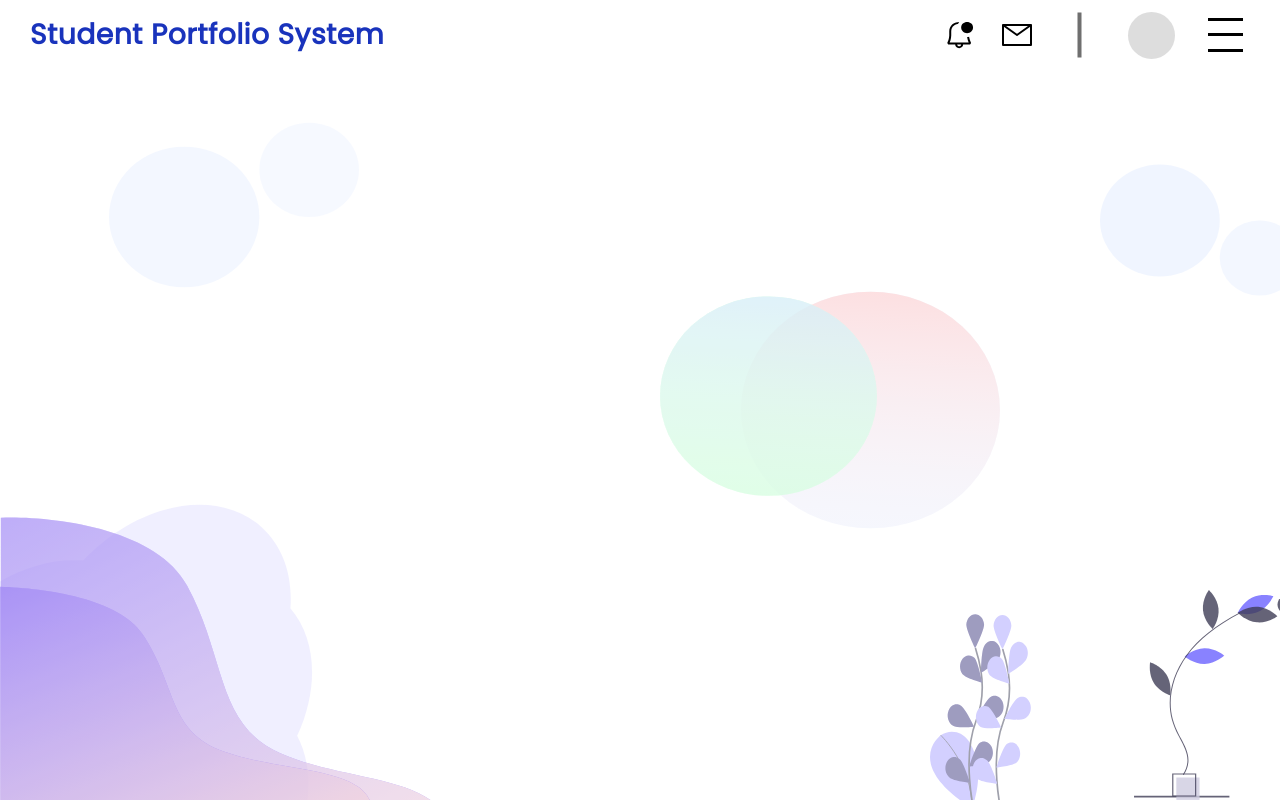
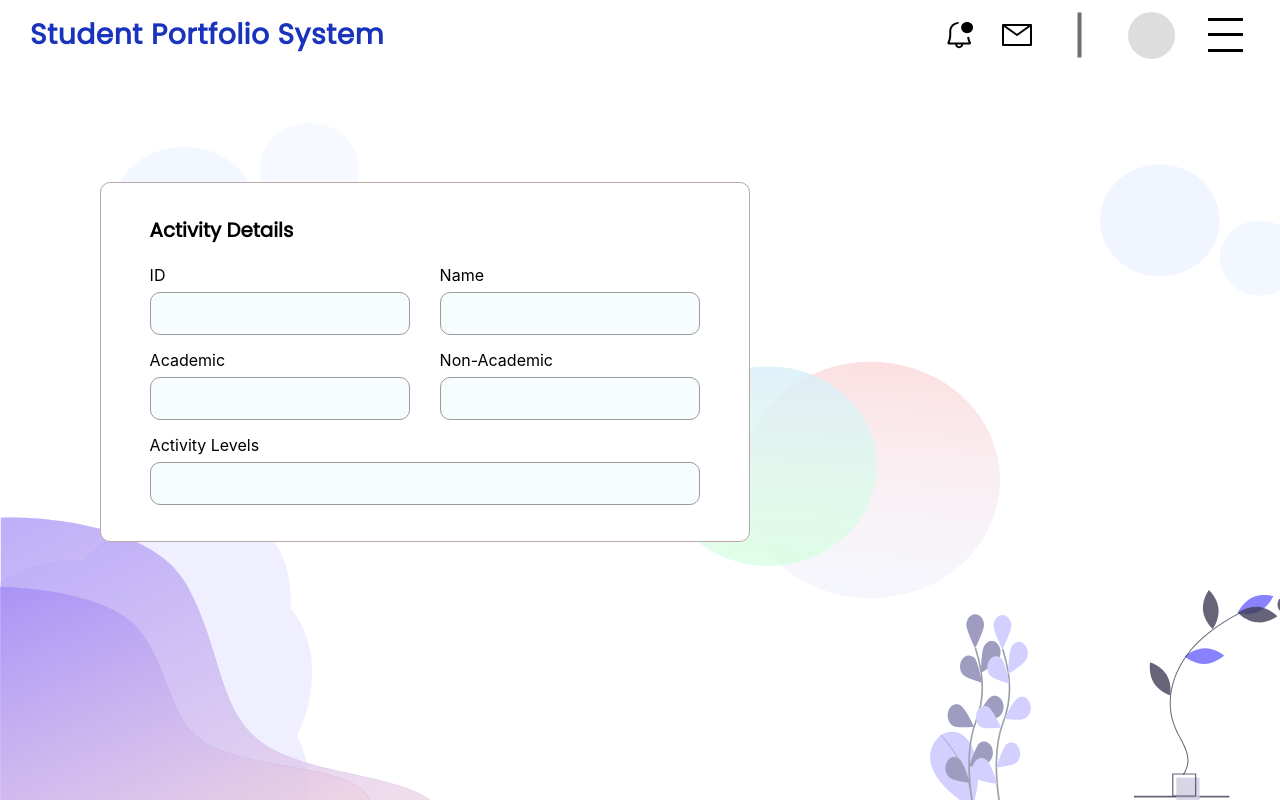
Before and after one commit to PrinceSP/sysPort, a React (Create React App) app: page /activityForm in a window 1280 px wide. Built offline with nearby package versions, Linux system fonts and the light colour scheme.

Commit message:
add molecules activity component

```diff
--- a/src/components/atoms/inputs/index.js
+++ b/src/components/atoms/inputs/index.js
@@ -1,4 +1,4 @@
-const Inputs = ({className,title,holder,value,fontF,clr,size,height,width=260,type}) => {
+const Inputs = ({className,title,holder,value,fontF,clr,size,height,width=260,type,bclr='#CED8F0',rad='3px'}) => {
   const style ={
     p:{
       fontFamily:fontF,
@@ -10,9 +10,9 @@ const Inputs = ({className,title,holder,value,fontF,clr,size,height,width=260,ty
       width,
       padding:'0 8px',
       background: '#F7FDFF',
-      border: '1.5px solid #CED8F0',
+      border: `1.5px solid ${bclr}`,
       boxSizing: 'border-box',
-      borderRadius: '3px',
+      borderRadius: rad,
       fontSize:'1.25rem'
     },
     container:{
--- /dev/null
+++ b/src/components/molecules/activityDetails/index.css
@@ -0,0 +1,54 @@
+/* .academicContainer{
+  width:650px;
+  height:360px;
+  display: flex;
+  align-items: center;
+  justify-content:center;
+  flex-direction: column;
+  border: 1px solid #BAA7A7;
+  border-radius:10px;
+  background-color: #fff;
+  z-index:1;
+  position:absolute;
+  top:182px;
+  left:100px;
+} */
+.academicContainer>p{
+  width:85%;
+  height:30px;
+  font-size:1.235rem;
+  font-family:'Poppins';
+  font-weight:600;
+  margin-bottom:20px;
+}
+
+.academicActivityDatas>Inputs:nth-child(1){
+  grid-area:id;
+}
+.academicActivityDatas>Inputs:nth-child(2){
+  grid-area:name;
+}
+.academicActivityDatas>Inputs:nth-child(3){
+  grid-area:academic;
+}
+.academicActivityDatas>Inputs:nth-child(4){
+  grid-area:non;
+}
+.academicActivityDatas>Inputs:nth-child(5){
+  grid-area:levels;
+}
+
+.academicActivityDatas{
+  width:85%;
+  height:60%;
+  display: grid;
+  grid-template-columns:repeat(2,290px);
+  grid-template-rows:repeat(4,50px);
+  grid-template-areas:
+    "id name"
+    "academic non"
+    "levels levels"
+  ;
+  grid-row-gap:35px;
+  margin-bottom:30px;
+}
--- /dev/null
+++ b/src/components/molecules/activityDetails/index.js
@@ -0,0 +1,42 @@
+import {useState,useEffect} from 'react'
+import {Inputs} from '../../../components'
+import './index.css'
+
+
+
+const ActivityDetails = ({width,height,top,left,right,title})=>{
+
+  const styles={
+    container:{
+      width,
+      height,
+      display: 'flex',
+      alignItems: 'center',
+      justifyContent:'center',
+      flexDirection: 'column',
+      border: '1px solid #BAA7A7',
+      borderRadius:'10px',
+      backgroundColor: '#fff',
+      zIndex:1,
+      position:'absolute',
+      top,left,right,
+    }
+  }
+
+  const {container} = styles
+
+  return(
+    <div style={container} className='academicContainer'>
+      <p>{title}</p>
+      <div className='academicActivityDatas'>
+        <Inputs title='ID' clr='#000' bclr='#9B9A9A' rad ='10px'/>
+        <Inputs title='Name' bclr='#9B9A9A' rad ='10px'/>
+        <Inputs title='Academic' bclr='#9B9A9A' rad ='10px'/>
+        <Inputs title='Non-Academic' bclr='#9B9A9A' rad ='10px'/>
+        <Inputs title='Activity Levels' width='550px' bclr='#9B9A9A' rad ='10px'/>
+      </div>
+    </div>
+  )
+}
+
+export default ActivityDetails
--- a/src/components/molecules/index.js
+++ b/src/components/molecules/index.js
@@ -1,4 +1,5 @@
 import WelcomeForm from './loginWelcomeForm'
 import Header from './header'
+import ActivityDetails from './activityDetails'
 
-export {WelcomeForm,Header}
+export {WelcomeForm,Header,ActivityDetails}
--- a/src/pages/activityForm/index.css
+++ b/src/pages/activityForm/index.css
@@ -5,7 +5,7 @@
 }
 
 .container{
-  height:100vh;
+  min-height:100vh;
   width:100%;
   overflow:hidden;
   display: flex;
@@ -33,7 +33,7 @@
 .ImageContainer >img:nth-child(2){
   height:340px;
   width:340px;
-  top:240px;
+  top:310px;
   left:660px;
 }
 
--- a/src/pages/activityForm/index.js
+++ b/src/pages/activityForm/index.js
@@ -4,7 +4,7 @@ BubLeft,
 BubRight,
 Flowers} from '../../assets'
 import "./index.css"
-import {Header} from '../../components'
+import {Header,Inputs,ActivityDetails} from '../../components'
 
 const ActivityForm = () => {
   return (
@@ -17,6 +17,17 @@ const ActivityForm = () => {
         <img src={BubRight} alt='illustrations'/>
         <img src={Flowers} alt='illustrations'/>
       </div>
+      {/*<div className='academicContainer'>
+        <p>Activity Details</p>
+        <div className='academicActivityDatas'>
+          <Inputs title='ID' clr='#000' bclr='#9B9A9A' rad ='10px'/>
+          <Inputs title='Name' bclr='#9B9A9A' rad ='10px'/>
+          <Inputs title='Academic' bclr='#9B9A9A' rad ='10px'/>
+          <Inputs title='Non-Academic' bclr='#9B9A9A' rad ='10px'/>
+          <Inputs title='Activity Levels' width='550px' bclr='#9B9A9A' rad ='10px'/>
+        </div>
+      </div>*/}
+      <ActivityDetails height='360px' width='650px' left='100px' top='182px' title='Activity Details'/>
     </div>
   )
 }
--- a/src/pages/profile/index.js
+++ b/src/pages/profile/index.js
@@ -18,20 +18,20 @@ const Profile = () => {
         </div>
         <div>
           <form>
-            <div className="item-1" ><Inputs title='First Name' holder='john' fontF='Cairo' clr='000'/></div>
-            <div className="item-2" ><Inputs title='Last Name' holder='doe' fontF='Cairo' clr='000'/></div>
-            <div className="item-3" ><Inputs width="95%" title='Email' holder='johndoe@gmail.com' fontF='Cairo' clr='000'/></div>
-            <div className="item-4" ><Inputs width="95%" title='Contact' holder='+51238571' fontF='Cairo' clr='000'/></div>
-            <div className="item-5" ><Inputs width="95%" title='Address' holder='St.Median' fontF='Cairo' clr='000'/></div>
-            <div className="item-6" ><Inputs title='City' holder='Oregon' fontF='Cairo' clr='000'/></div>
-            <div className="item-7" ><Inputs title='State' holder='California' fontF='Cairo' clr='000'/></div>
-            <div className="item-8" ><Inputs title='Zip Code' holder='12841' fontF='Cairo' clr='000'/></div>
-            <div className="item-9" ><Inputs title='Country' holder='United Staes' fontF='Cairo' clr='000'/></div>
-            <div className="item-10"><Inputs title='Gender' holder='male or female' fontF='Cairo' clr='000'/></div>
-            <div className="item-11"><Inputs title='Religion' holder='Christian' fontF='Cairo' clr='000'/></div>
-            <div className="item-12"><Inputs title='Faculty' holder='Economic and Bussiness' fontF='Cairo' clr='000'/></div>
-            <div className="item-13"><Inputs title='Major' holder='accounting' fontF='Cairo' clr='000'/></div>
-            <div className="item-14"><Inputs width="95%" title='Password' holder='*******' fontF='Cairo' clr='000' type='password'/></div>
+            <div className="item-1" ><Inputs title='First Name' holder='john' fontF='Cairo' clr='#000'/></div>
+            <div className="item-2" ><Inputs title='Last Name' holder='doe' fontF='Cairo' clr='#000'/></div>
+            <div className="item-3" ><Inputs width="95%" title='Email' holder='johndoe@gmail.com' fontF='Cairo' clr='#000'/></div>
+            <div className="item-4" ><Inputs width="95%" title='Contact' holder='+51238571' fontF='Cairo' clr='#000'/></div>
+            <div className="item-5" ><Inputs width="95%" title='Address' holder='St.Median' fontF='Cairo' clr='#000'/></div>
+            <div className="item-6" ><Inputs title='City' holder='Oregon' fontF='Cairo' clr='#000'/></div>
+            <div className="item-7" ><Inputs title='State' holder='California' fontF='Cairo' clr='#000'/></div>
+            <div className="item-8" ><Inputs title='Zip Code' holder='12841' fontF='Cairo' clr='#000'/></div>
+            <div className="item-9" ><Inputs title='Country' holder='United Staes' fontF='Cairo' clr='#000'/></div>
+            <div className="item-10"><Inputs title='Gender' holder='male or female' fontF='Cairo' clr='#000'/></div>
+            <div className="item-11"><Inputs title='Religion' holder='Christian' fontF='Cairo' clr='#000'/></div>
+            <div className="item-12"><Inputs title='Faculty' holder='Economic and Bussiness' fontF='Cairo' clr='#000'/></div>
+            <div className="item-13"><Inputs title='Major' holder='accounting' fontF='Cairo' clr='#000'/></div>
+            <div className="item-14"><Inputs width="95%" title='Password' holder='*******' fontF='Cairo' clr='#000' type='password'/></div>
             <Buttons title='Save' width="190%" rad={4} bg='#80C54B' clr='#fff' fontF='Cairo'/>
           </form>
         </div>
```
